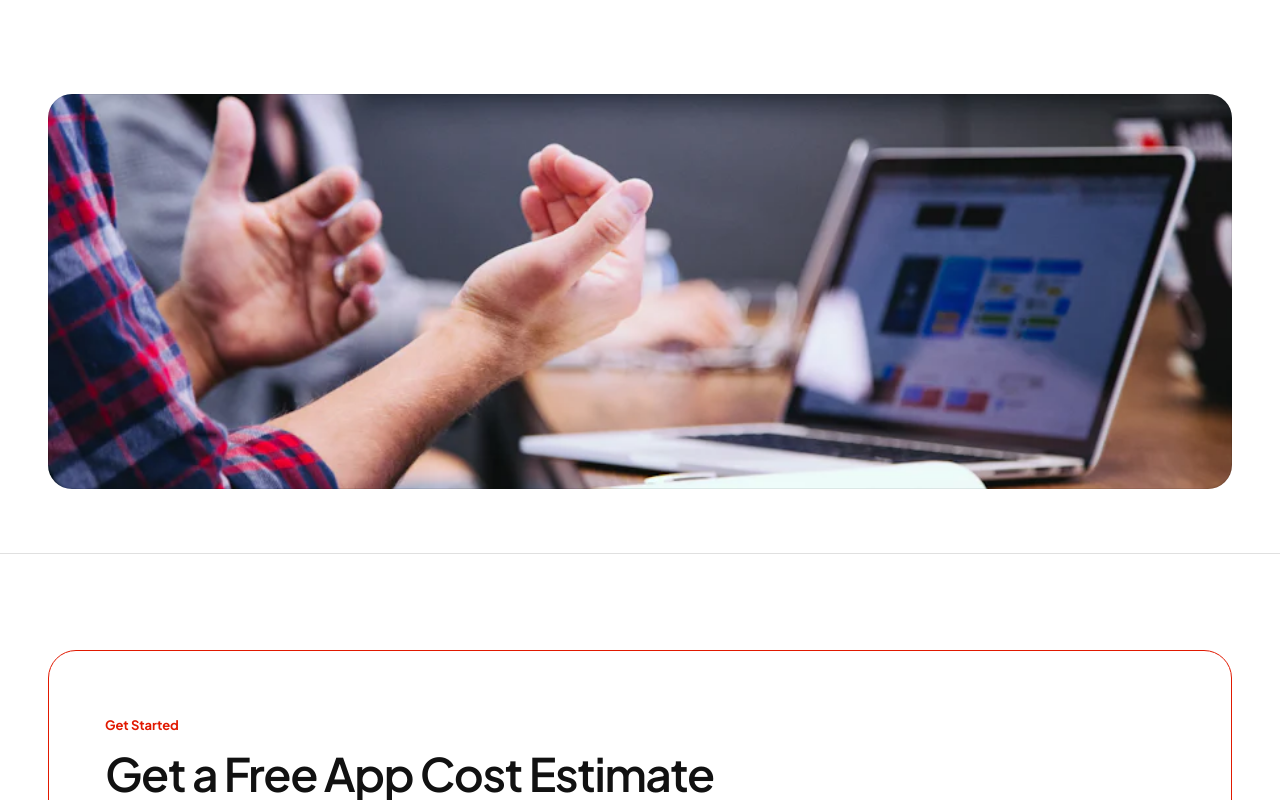
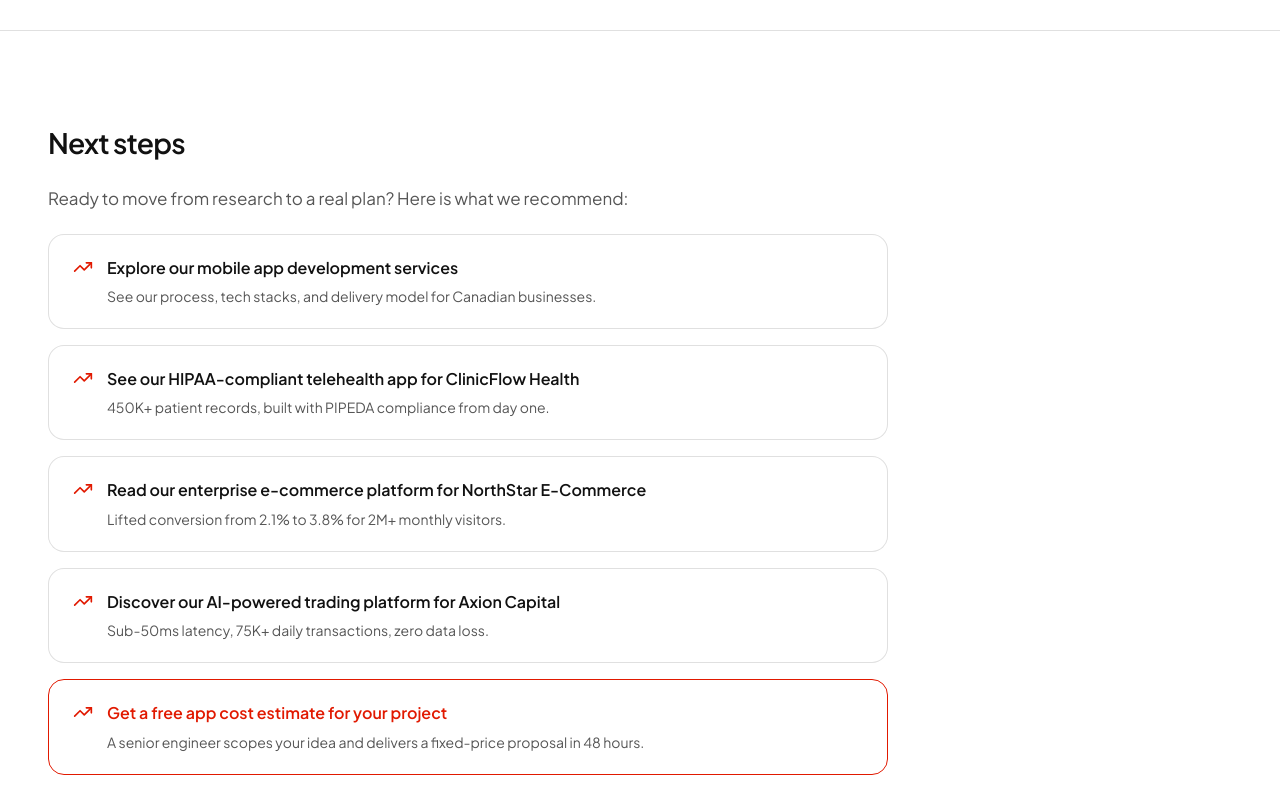
Before and after one commit to Ramanmakkar1/MapletechlabsRed, a Next.js app: page /blog/app-development-cost-canada in a window 1280 px wide. Shown: the part 8300-9100 px from the top of the page. Built offline with nearby package versions, Linux system fonts and the light colour scheme; no server answers.

Commit message:
autopilot: Link the app cost and cross-platform guides to the mobile app service page
Task #7033, written by morph/morph-dsv41flash@7.

```diff
--- a/src/app/blog/app-development-cost-canada/PageClient.tsx
+++ b/src/app/blog/app-development-cost-canada/PageClient.tsx
@@ -643,6 +643,53 @@ export default function AppDevelopmentCostCanadaClient({ answer }: { answer?: st
           </div>
         </section>
 
+        {/* ── NEXT STEPS ── */}
+        <section style={{ paddingBottom: 'var(--section-y)', borderTop: '1px solid var(--line)' }}>
+          <div className="cb-container" style={{ paddingTop: 'var(--section-y)' }}>
+            <div className="reveal" style={{ maxWidth: 840 }}>
+              <h2 style={{ fontSize: 'var(--fs-h3)', fontWeight: 600, color: 'var(--ink)', letterSpacing: '-0.03em', marginBottom: 24 }}>Next steps</h2>
+              <p style={{ fontSize: 17, color: 'var(--muted)', lineHeight: 1.8, marginBottom: 20 }}>Ready to move from research to a real plan? Here is what we recommend:</p>
+              <ul style={{ listStyle: 'none', padding: 0, margin: 0, display: 'grid', gap: 16 }}>
+                <li style={{ display: 'flex', alignItems: 'flex-start', gap: 14, padding: '20px 24px', background: 'var(--surface-alt)', border: '1px solid var(--line)', borderRadius: 16 }}>
+                  <svg width="20" height="20" viewBox="0 0 24 24" fill="none" stroke="var(--brand)" strokeWidth="2" strokeLinecap="round" strokeLinejoin="round" style={{ flexShrink: 0, marginTop: 2 }}><polyline points="22 7 13.5 15.5 8.5 10.5 2 17"/><polyline points="16 7 22 7 22 13"/></svg>
+                  <div>
+                    <p style={{ fontSize: 16, fontWeight: 600, color: 'var(--ink)', margin: '0 0 4px' }}><Link href="/services/mobile-app-development" style={{ color: 'var(--ink)', textDecoration: 'none' }} onMouseEnter={e => e.currentTarget.style.color = 'var(--brand)'} onMouseLeave={e => e.currentTarget.style.color = 'var(--ink)'}>Explore our mobile app development services</Link></p>
+                    <p style={{ fontSize: 14, color: 'var(--muted)', margin: 0 }}>See our process, tech stacks, and delivery model for Canadian businesses.</p>
+                  </div>
+                </li>
+                <li style={{ display: 'flex', alignItems: 'flex-start', gap: 14, padding: '20px 24px', background: 'var(--surface-alt)', border: '1px solid var(--line)', borderRadius: 16 }}>
+                  <svg width="20" height="20" viewBox="0 0 24 24" fill="none" stroke="var(--brand)" strokeWidth="2" strokeLinecap="round" strokeLinejoin="round" style={{ flexShrink: 0, marginTop: 2 }}><polyline points="22 7 13.5 15.5 8.5 10.5 2 17"/><polyline points="16 7 22 7 22 13"/></svg>
+                  <div>
+                    <p style={{ fontSize: 16, fontWeight: 600, color: 'var(--ink)', margin: '0 0 4px' }}><Link href="/case-studies/healthcare-telehealth" style={{ color: 'var(--ink)', textDecoration: 'none' }} onMouseEnter={e => e.currentTarget.style.color = 'var(--brand)'} onMouseLeave={e => e.currentTarget.style.color = 'var(--ink)'}>See our HIPAA-compliant telehealth app for ClinicFlow Health</Link></p>
+                    <p style={{ fontSize: 14, color: 'var(--muted)', margin: 0 }}>450K+ patient records, built with PIPEDA compliance from day one.</p>
+                  </div>
+                </li>
+                <li style={{ display: 'flex', alignItems: 'flex-start', gap: 14, padding: '20px 24px', background: 'var(--surface-alt)', border: '1px solid var(--line)', borderRadius: 16 }}>
+                  <svg width="20" height="20" viewBox="0 0 24 24" fill="none" stroke="var(--brand)" strokeWidth="2" strokeLinecap="round" strokeLinejoin="round" style={{ flexShrink: 0, marginTop: 2 }}><polyline points="22 7 13.5 15.5 8.5 10.5 2 17"/><polyline points="16 7 22 7 22 13"/></svg>
+                  <div>
+                    <p style={{ fontSize: 16, fontWeight: 600, color: 'var(--ink)', margin: '0 0 4px' }}><Link href="/case-studies/ecommerce-platform" style={{ color: 'var(--ink)', textDecoration: 'none' }} onMouseEnter={e => e.currentTarget.style.color = 'var(--brand)'} onMouseLeave={e => e.currentTarget.style.color = 'var(--ink)'}>Read our enterprise e-commerce platform for NorthStar E-Commerce</Link></p>
+                    <p style={{ fontSize: 14, color: 'var(--muted)', margin: 0 }}>Lifted conversion from 2.1% to 3.8% for 2M+ monthly visitors.</p>
+                  </div>
+                </li>
+                <li style={{ display: 'flex', alignItems: 'flex-start', gap: 14, padding: '20px 24px', background: 'var(--surface-alt)', border: '1px solid var(--line)', borderRadius: 16 }}>
+                  <svg width="20" height="20" viewBox="0 0 24 24" fill="none" stroke="var(--brand)" strokeWidth="2" strokeLinecap="round" strokeLinejoin="round" style={{ flexShrink: 0, marginTop: 2 }}><polyline points="22 7 13.5 15.5 8.5 10.5 2 17"/><polyline points="16 7 22 7 22 13"/></svg>
+                  <div>
+                    <p style={{ fontSize: 16, fontWeight: 600, color: 'var(--ink)', margin: '0 0 4px' }}><Link href="/case-studies/fintech-trading-platform" style={{ color: 'var(--ink)', textDecoration: 'none' }} onMouseEnter={e => e.currentTarget.style.color = 'var(--brand)'} onMouseLeave={e => e.currentTarget.style.color = 'var(--ink)'}>Discover our AI-powered trading platform for Axion Capital</Link></p>
+                    <p style={{ fontSize: 14, color: 'var(--muted)', margin: 0 }}>Sub-50ms latency, 75K+ daily transactions, zero data loss.</p>
+                  </div>
+                </li>
+                <li style={{ display: 'flex', alignItems: 'flex-start', gap: 14, padding: '20px 24px', background: 'transparent', border: '1px solid var(--brand)', borderRadius: 16 }}>
+                  <svg width="20" height="20" viewBox="0 0 24 24" fill="none" stroke="var(--brand)" strokeWidth="2" strokeLinecap="round" strokeLinejoin="round" style={{ flexShrink: 0, marginTop: 2 }}><polyline points="22 7 13.5 15.5 8.5 10.5 2 17"/><polyline points="16 7 22 7 22 13"/></svg>
+                  <div>
+                    <p style={{ fontSize: 16, fontWeight: 600, color: 'var(--brand)', margin: '0 0 4px' }}><Link href="/contact" style={{ color: 'var(--brand)', textDecoration: 'none' }} onMouseEnter={e => e.currentTarget.style.color = 'var(--ink)'} onMouseLeave={e => e.currentTarget.style.color = 'var(--brand)'}>Get a free app cost estimate for your project</Link></p>
+                    <p style={{ fontSize: 14, color: 'var(--muted)', margin: 0 }}>A senior engineer scopes your idea and delivers a fixed-price proposal in 48 hours.</p>
+                  </div>
+                </li>
+              </ul>
+            </div>
+          </div>
+        </section>
+
         <MediaBand media={blogImage(2 + 7)} ratio="21 / 7" />
 
         {/* ── BOTTOM CTA ── */}
```
